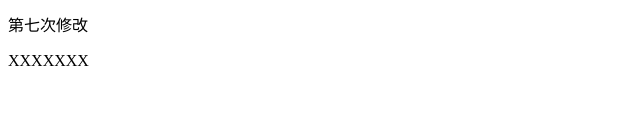
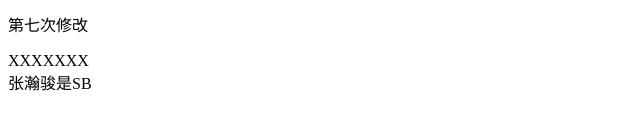
Before and after one commit to a664334350/firstTestRepository, a plain HTML site: page index.html in a window 1280 px wide. Shown: the part 298-428 px from the top of the page, without its empty margins (0-640 px from the left). Drawn offline with Linux system fonts and the light colour scheme.

Commit message:
傻逼欣新增了一句话

```diff
--- a/index.html
+++ b/index.html
@@ -13,5 +13,6 @@
 		<section>第六次修改</section>
 		<p>第七次修改</p>
 		<div>XXXXXXX</div>
+		<div>张瀚骏是SB</div>
 	</body>
 </html>
```
